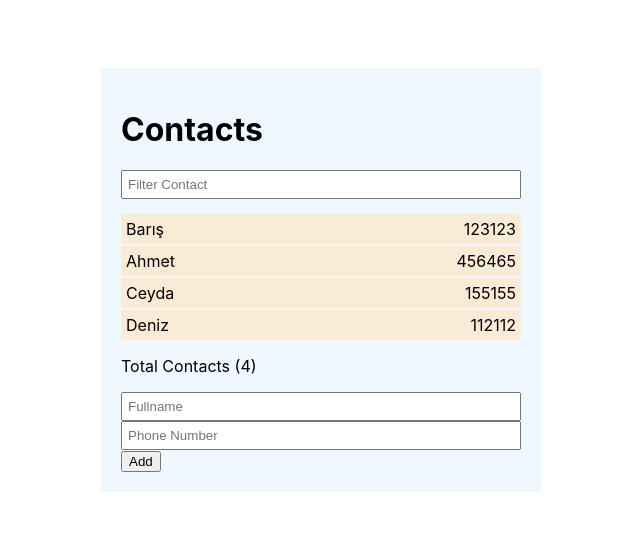
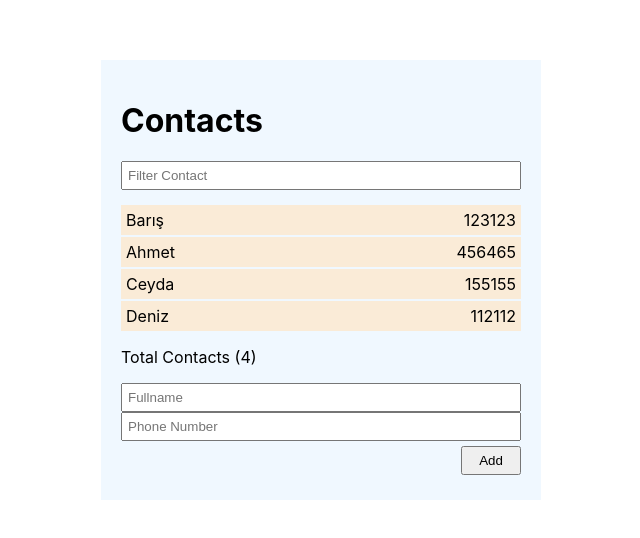
Before and after one commit to EgemenNair/react-contacts-app, a React (Create React App) app: page / in a window 1280 px wide. Shown: the part 120-658 px from the top of the page, without its empty margins (319-959 px from the left). Built offline with nearby package versions, Linux system fonts and the light colour scheme.

Commit message:
Style3 | styles.css updated, btn style modified

```diff
--- a/src/components/Contacts/styles.css
+++ b/src/components/Contacts/styles.css
@@ -30,3 +30,14 @@ li {
     display: flex;
     justify-content: space-between;
 }
+
+.btn {
+  display: flex;
+  justify-content: flex-end;
+  padding: 5px 0;
+}
+
+.btn > button  {
+  padding: 5px;
+  width: 60px;
+}
```
